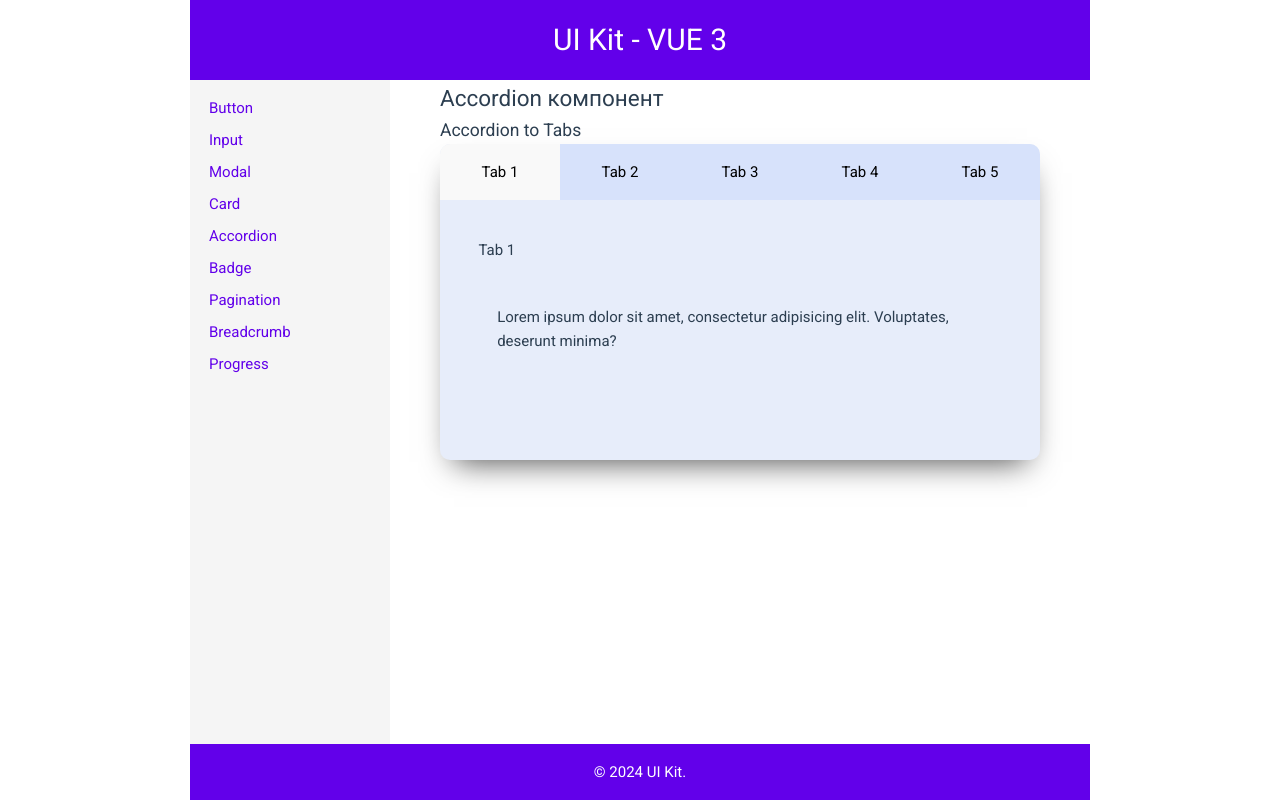
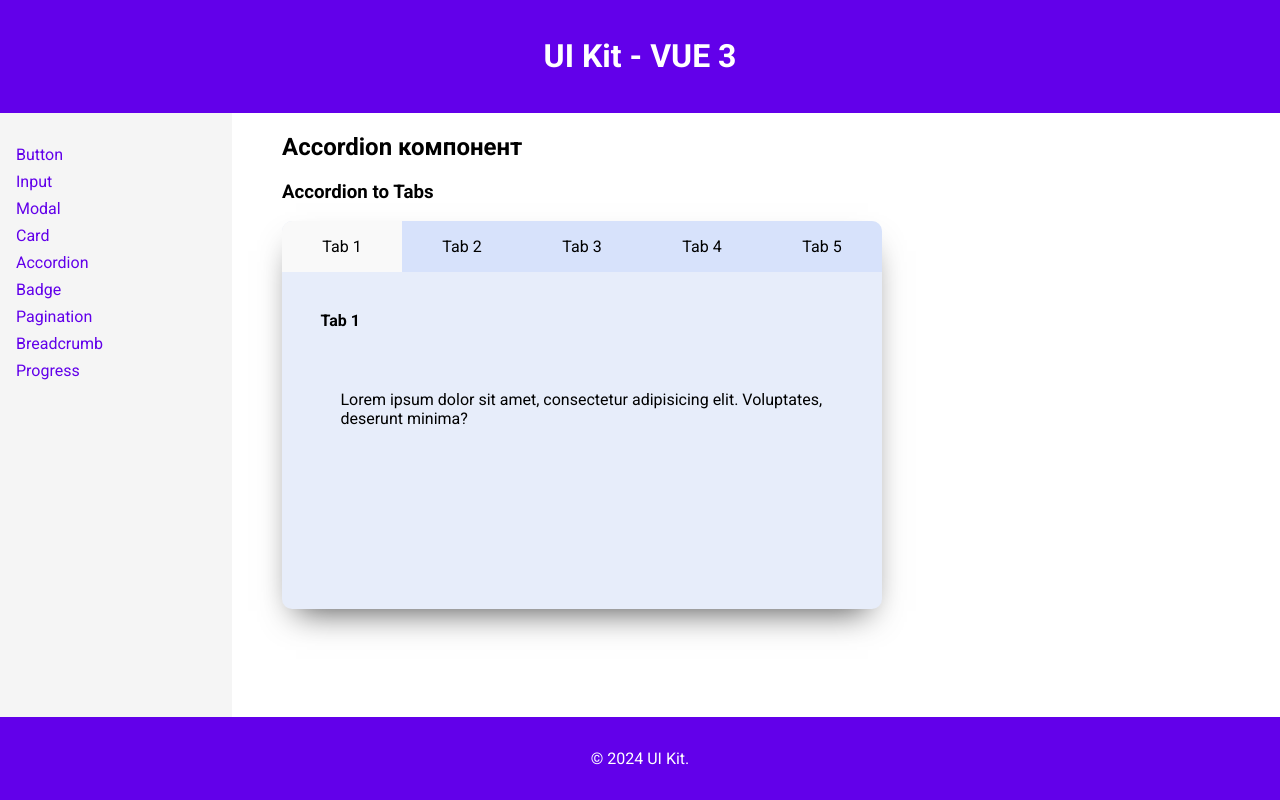
Before and after one commit to vwebio/vue3-uikit, a Vue app: page /elements/Accordion in a window 1280 px wide. Built offline with nearby package versions, Linux system fonts and the light colour scheme.

Commit message:
update(assets): обновил стили в main.css

```diff
--- a/src/assets/main.css
+++ b/src/assets/main.css
@@ -1,35 +1,32 @@
-@import './base.css';
 
 #app {
-  max-width: 1280px;
   margin: 0 auto;
-  padding: 2rem;
   font-weight: normal;
 }
 
-a,
-.green {
-  text-decoration: none;
-  color: hsla(160, 100%, 37%, 1);
-  transition: 0.4s;
-  padding: 3px;
-}
+@media (min-width: 1024px) {
 
-@media (hover: hover) {
-  a:hover {
-    background-color: hsla(160, 100%, 37%, 0.2);
+  #app {
+    flex-direction: column;
   }
 }
 
-@media (min-width: 1024px) {
-  body {
-    display: flex;
-    place-items: center;
-  }
+/* Base */
 
-  #app {
-    display: grid;
-    grid-template-columns: 1fr 1fr;
-    padding: 0 2rem;
+.flex {
+  display: flex;
+}
+
+.flex-col {
+  flex-direction: column;
+}
+
+.flex-block {
+  display: flex;
+}
+
+@media (max-width: 600px) {
+  .flex-block {
+    display: block;
   }
 }
```
